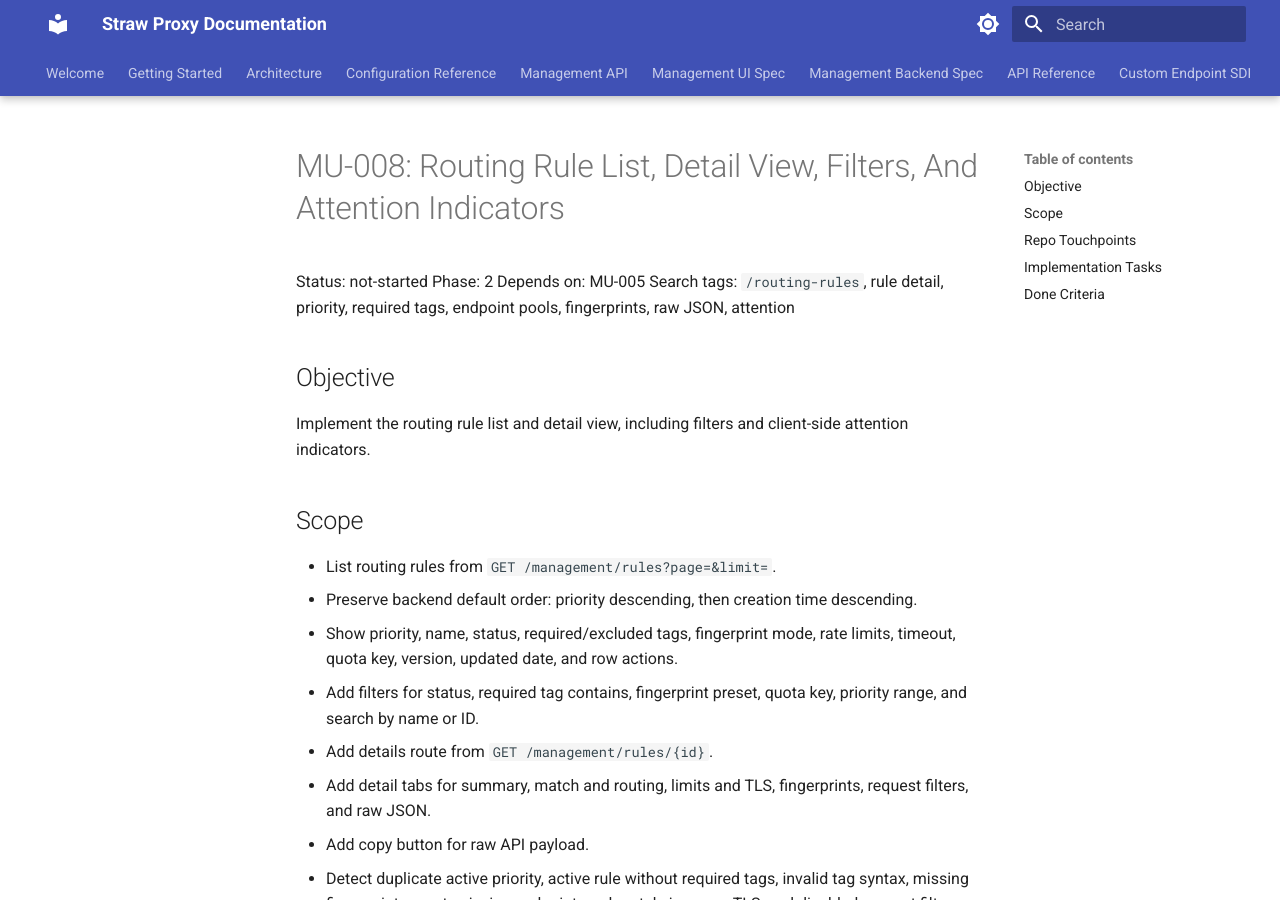
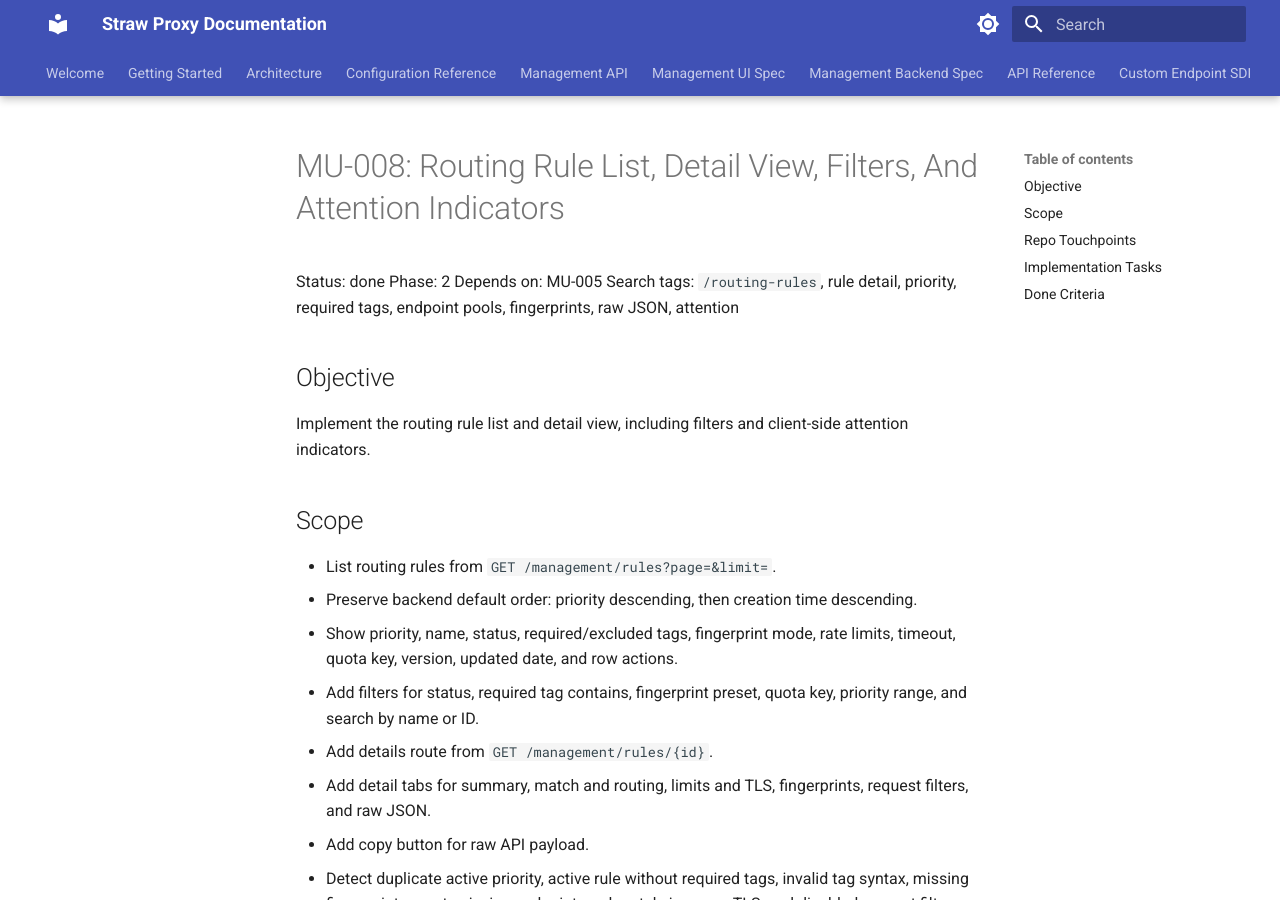
Before and after one commit to beremaran/straw-oss, an MkDocs documentation site: the page built from docs/management-ui-tasks/tasks/MU-008-routing-rule-list-detail.md, in a window 1280 px wide and 900 px high. Built offline with MkDocs 1.6.1 and Material for MkDocs 9.7.7, drawn with Linux system fonts in a browser that asks for light colours.

Commit message:
docs: mark MU-008 and MU-009 tasks as completed

```diff
--- a/docs/management-ui-tasks/tasks/MU-008-routing-rule-list-detail.md
+++ b/docs/management-ui-tasks/tasks/MU-008-routing-rule-list-detail.md
@@ -1,6 +1,6 @@
 # MU-008: Routing Rule List, Detail View, Filters, And Attention Indicators
 
-Status: not-started
+Status: done
 Phase: 2
 Depends on: MU-005
 Search tags: `/routing-rules`, rule detail, priority, required tags, endpoint pools, fingerprints, raw JSON, attention
```
Also changed, not shown: docs/management-ui-tasks/index.md (+2 -2 lines), docs/management-ui-tasks/tasks/MU-009-routing-rule-editor.md (+1 -1 lines), docs/management-ui-tasks/tracker.md (+2 -2 lines).
